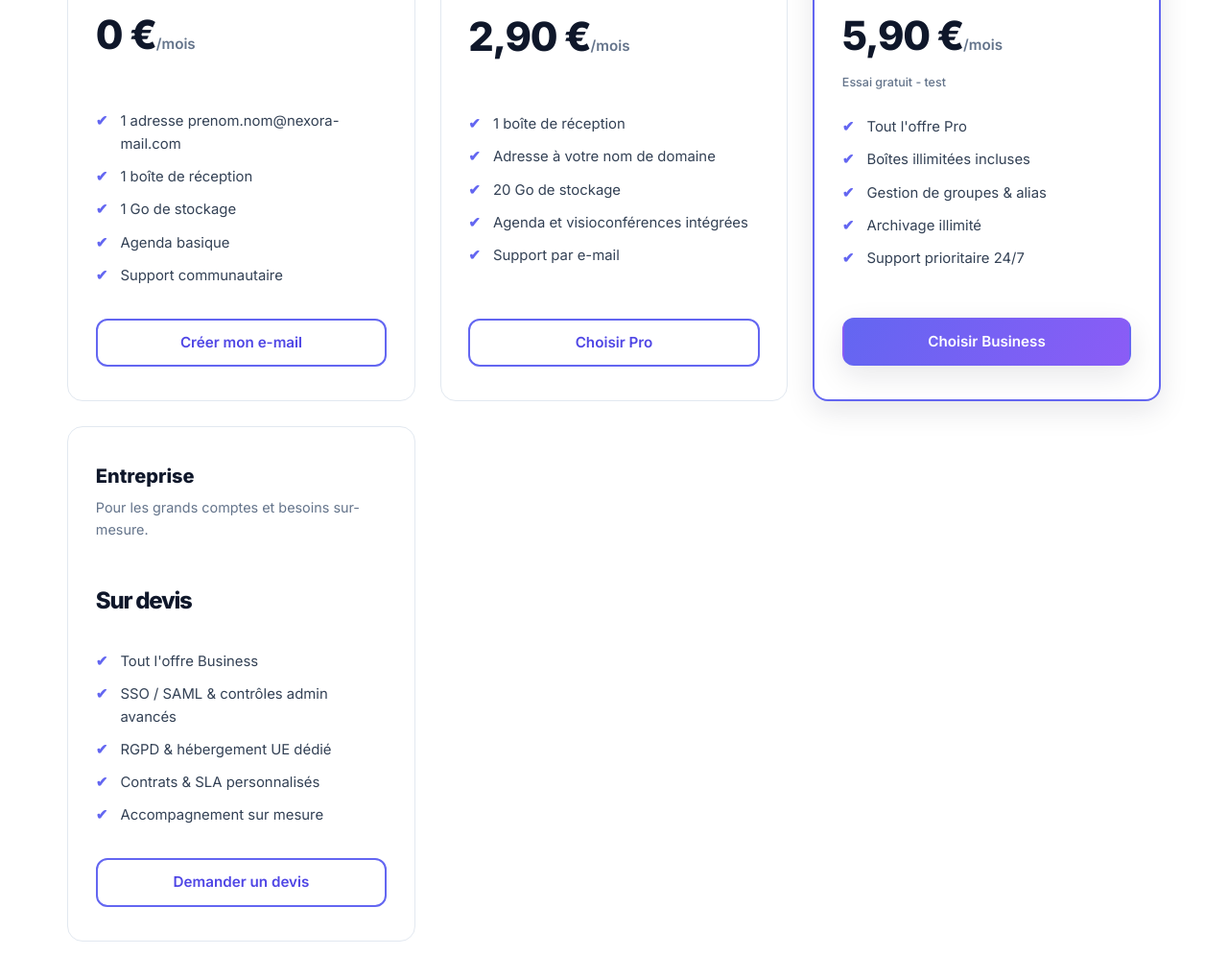
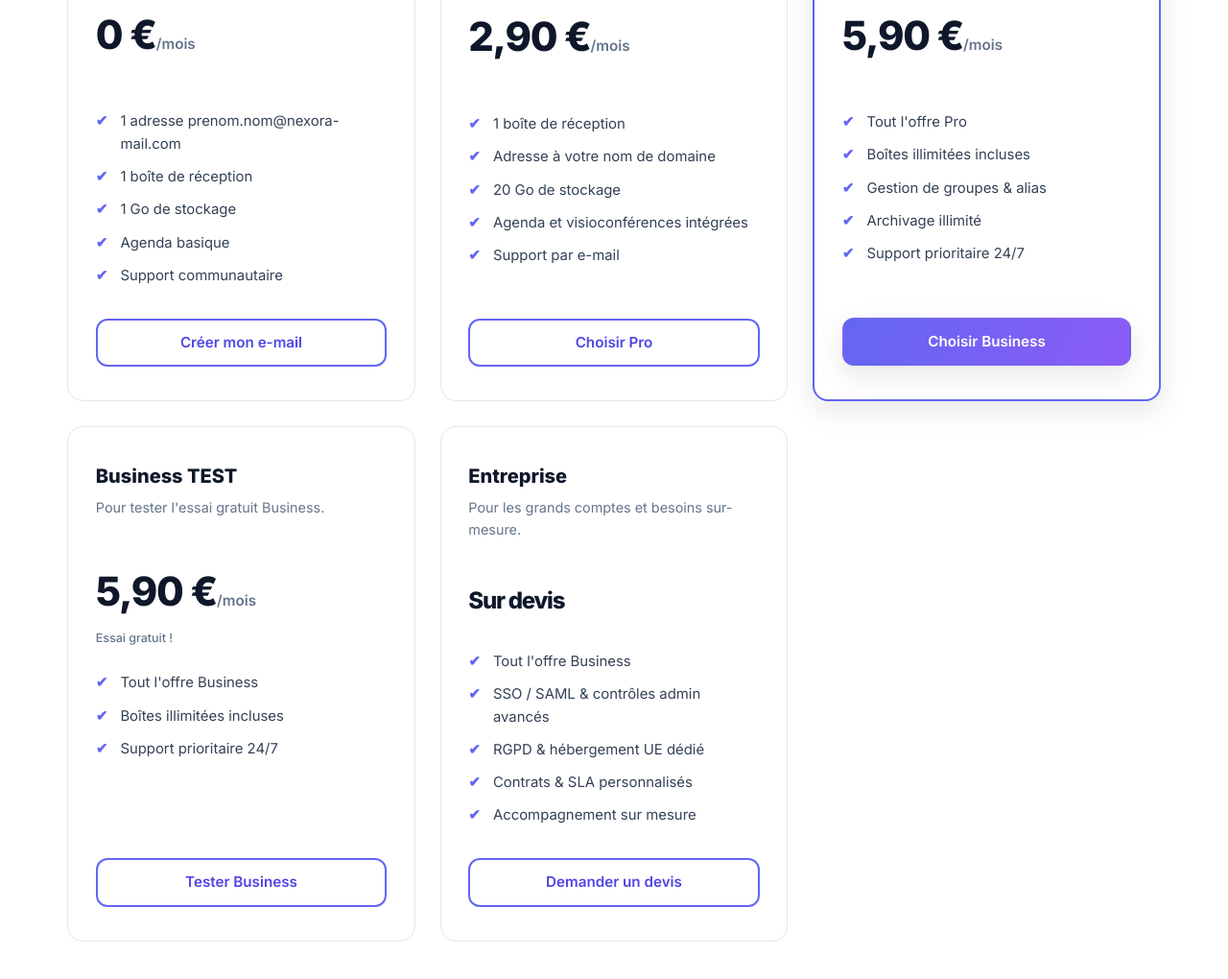
Before and after one commit to Ryzen0904/Nexora-Mail, a website: page index.html in a window 1280 px wide. Shown: the part 3107-4127 px from the top of the page at 96% size. Drawn offline with Linux system fonts and the light colour scheme.

Commit message:
Add separate Business trial test plan

```diff
--- a/index.html
+++ b/index.html
@@ -255,7 +255,7 @@
             <span class="price-card__badge">Le plus choisi</span>
             <h3 class="price-card__name">Business</h3>
             <p class="price-card__desc">Pour les entreprises en croissance.</p>
-            <p class="price-card__price" data-monthly="5,90" data-annually="4,72" data-annual-total="56,64" data-trial="Essai gratuit - test">5,90 €<small>/mois</small><span class="price-card__billing"></span></p>
+            <p class="price-card__price" data-monthly="5,90" data-annually="4,72" data-annual-total="56,64">5,90 €<small>/mois</small><span class="price-card__billing"></span></p>
             <ul class="price-card__features">
               <li>Tout l'offre Pro</li>
               <li>Boîtes illimitées incluses</li>
@@ -264,6 +264,19 @@
               <li>Support prioritaire 24/7</li>
             </ul>
             <a href="payment.html?plan=business" class="btn btn--primary btn--full">Choisir Business</a>
+          </article>
+
+          <!-- Offre Business TEST -->
+          <article class="price-card price-card--test reveal">
+            <h3 class="price-card__name">Business TEST</h3>
+            <p class="price-card__desc">Pour tester l'essai gratuit Business.</p>
+            <p class="price-card__price" data-monthly="5,90" data-annually="5,90" data-annual-total="5,90" data-trial="Essai gratuit !">5,90 €<small>/mois</small><span class="price-card__billing">Essai gratuit !</span></p>
+            <ul class="price-card__features">
+              <li>Tout l'offre Business</li>
+              <li>Boîtes illimitées incluses</li>
+              <li>Support prioritaire 24/7</li>
+            </ul>
+            <a href="payment.html?plan=business_test" class="btn btn--outline btn--full">Tester Business</a>
           </article>
 
           <!-- Offre Entreprise -->
--- a/js/main.js
+++ b/js/main.js
@@ -136,6 +136,8 @@ function initPricingToggle() {
         : el.getAttribute("data-monthly");
       const annualMonthly = el.getAttribute("data-annually");
       const trial = el.getAttribute("data-trial");
+      const card = el.closest(".price-card");
+      if (card?.classList.contains("price-card--test")) card.hidden = annual;
       el.innerHTML = annual
         ? `${value} €<small>/an</small><span class="price-card__billing">${annualMonthly} € au mois • payé à l'année</span>`
         : `${value} €<small>/mois</small><span class="price-card__billing">${trial || ""}</span>`;
--- a/js/signup.js
+++ b/js/signup.js
@@ -6,6 +6,7 @@ const PLAN_NAMES = {
   free: "Free (0 €/mois)",
   pro: "Pro (2,90 €/mois)",
   business: "Business (5,90 €/mois)",
+  business_test: "Business TEST (essai gratuit)",
 };
 
 function slug(s) {
@@ -32,7 +33,7 @@ function updatePreview() {
 
 document.addEventListener("DOMContentLoaded", () => {
   const params = new URLSearchParams(window.location.search);
-  const plan = ["free", "pro", "business"].includes(params.get("plan"))
+  const plan = ["free", "pro", "business", "business_test"].includes(params.get("plan"))
     ? params.get("plan")
     : "free";
   const paymentId = params.get("payment") || "";
```
Also changed, not shown: js/payment.js (+10 -1 lines), server.js (+5 -2 lines).
